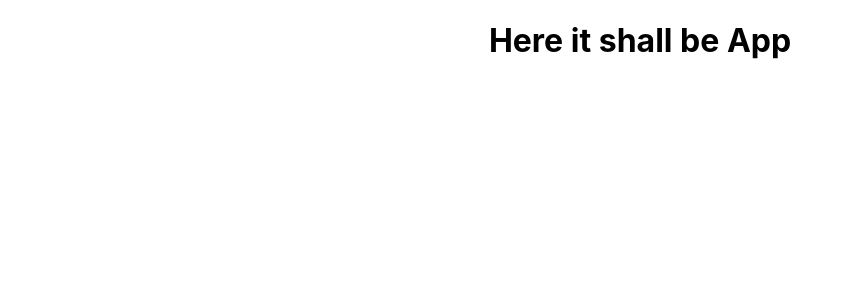
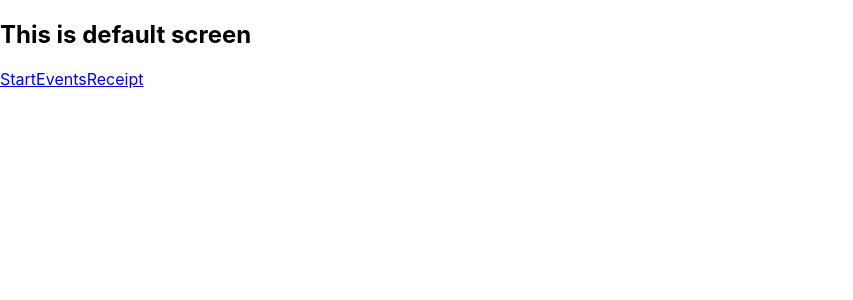
Before and after one commit to bekantskap/where-its-at, a React (Create React App) app: page / in a window 1280 px wide. Shown: the top 300 px of the page, without its empty margins (0-853 px from the left). Built offline with nearby package versions, Linux system fonts and the light colour scheme.

Commit message:
Cards and stuff

```diff
--- a/src/App.js
+++ b/src/App.js
@@ -1,10 +1,26 @@
 import "./App.css";
+import { BrowserRouter as Router, Routes, Route, Link } from "react-router-dom";
+import Events from "./pages/Events";
+import Start from "./pages/Start";
 
 function App() {
   return (
-    <div className="App">
-      <h1>Here it shall be App</h1>
-    </div>
+    <Router>
+      <main>
+        <Routes>
+          <Route path="/events" element={<Events />} />
+          <Route path="/" element={<Start />} />
+        </Routes>
+      </main>
+
+      <footer>
+        <nav>
+          <Link to="/">Start</Link>
+          <Link to="/events">Events</Link>
+          <Link to="/receipt">Receipt</Link>
+        </nav>
+      </footer>
+    </Router>
   );
 }
 
--- /dev/null
+++ b/src/Components/EventCard.jsx
@@ -0,0 +1,12 @@
+import { useState, useEffect } from "react";
+
+
+function EventCard() {
+  return (
+    <article>
+      <p>Alot of info!</p>
+    </article>
+   );
+}
+
+export default EventCard;
--- /dev/null
+++ b/src/pages/Events.jsx
@@ -0,0 +1,29 @@
+import { useEffect, useState } from "react";
+import EventCard from "../Components/EventCard";
+
+function Events() {
+
+  let [event, setEvents] = useState([]);
+
+
+  const url = "https://whereitsat.zocom.workers.dev/events.json";
+
+  useEffect(() => {
+    // Här fetchar vi
+    fetch(url, {mode: 'no-cors'})
+    .then(response => response.json())
+    .then(data => setEvents(data.events))
+  }, []);
+
+  return (
+    <section>
+      <h1>Events:</h1>
+      {event.map((event, index) => (
+         <EventCard event={event} key={index}/>
+       ))}
+
+    </section>
+   );
+}
+
+export default Events;
--- /dev/null
+++ b/src/pages/Start.jsx
@@ -0,0 +1,10 @@
+import React from "react";
+function Start() {
+  return (
+    <section>
+      <h2>This is default screen</h2>
+    </section>
+   );
+}
+
+export default Start
```
Also changed, not shown: src/Components/Button.jsx (added), src/Components/ChosenEventCard.jsx (added), src/Components/ReceiptsCard.jsx (added), src/pages/Cart.jsx (added), src/pages/ChoosenEvent.jsx (added), src/pages/Receipts.jsx (added).
